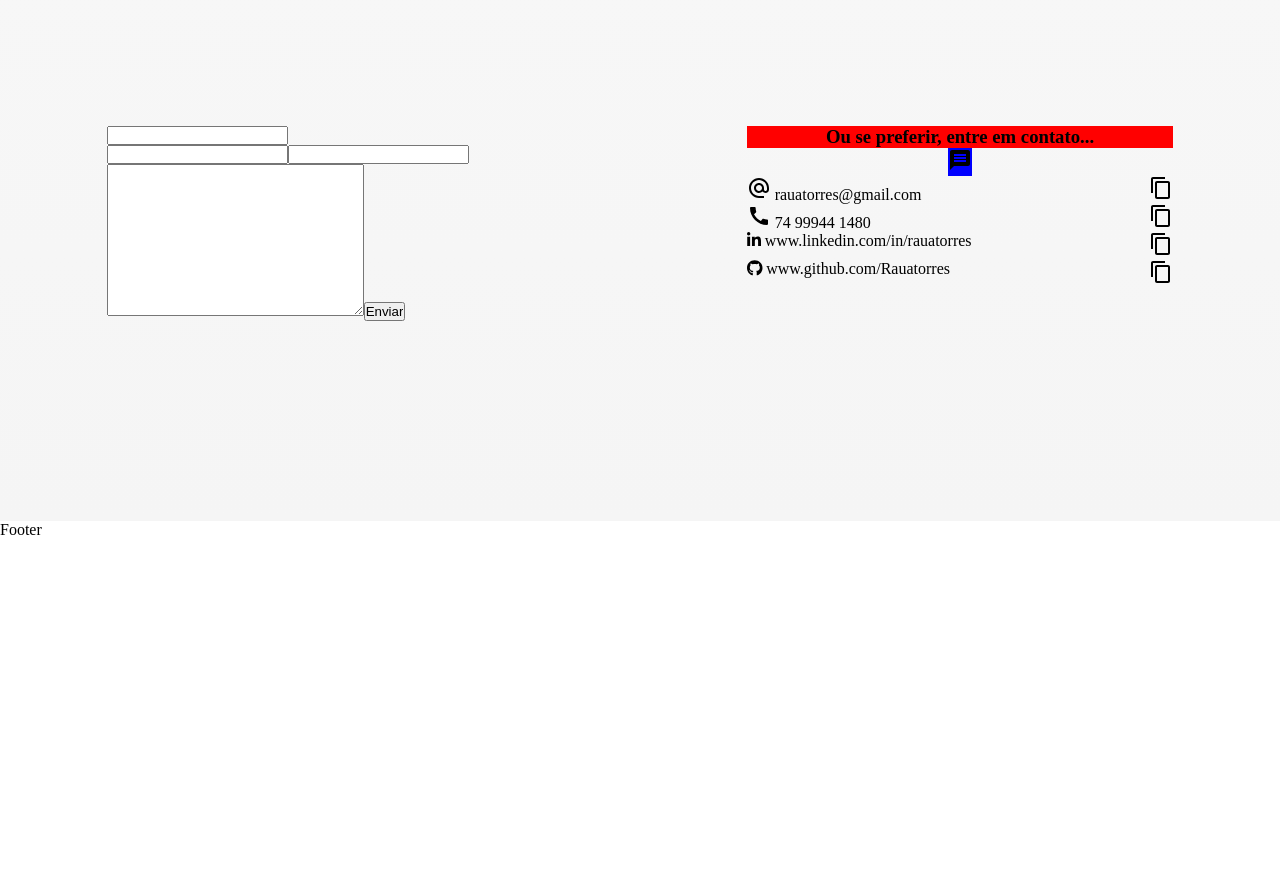
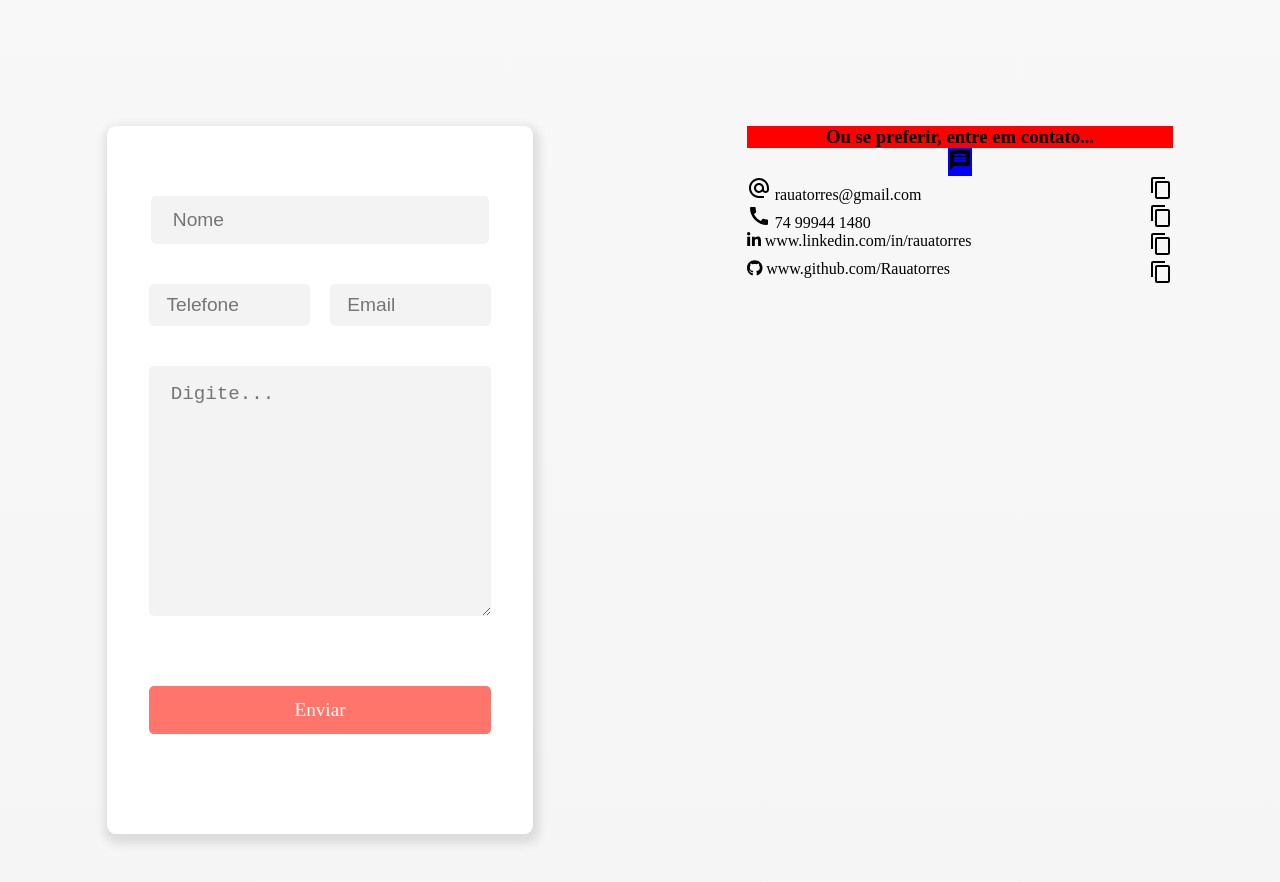
Before and after one commit to Rauatorres/meu-site, a React (Create React App) app: page / in a window 1280 px wide. Shown: the part 6800-7682 px from the top of the page. Before the commit the page ends 7339 px from the top, so only its background shows below. Built offline with nearby package versions, Linux system fonts and the light colour scheme.

Commit message:
visual inicial do formulário da área de contato

```diff
--- a/src/components/contato/conteudo/Formulario.jsx
+++ b/src/components/contato/conteudo/Formulario.jsx
@@ -24,20 +24,12 @@ export default props=>{
 
     return (
         <form className='ContatoFormulario' onSubmit={submit}>
-            <label htmlFor="">
-                <input type="text" name='nome' onChange={handleStateChange}/>
-            </label>
-            <div>
-                <label htmlFor="">
-                    <input type="tel" name="tel" id="" onChange={handleStateChange}/>
-                </label>
-                <label htmlFor="">
-                    <input type="email" name="email" id="" onChange={handleStateChange}/>
-                </label>
+                <input className='ContatoFormularioInputNome' id='nome' type="text" name='nome' onChange={handleStateChange} placeholder='Nome'/>
+            <div className='ContatoFormularioEmailTelBox'>
+                    <input className='ContatoFormularioInputTel' id="tel" type="tel" name="tel" onChange={handleStateChange} placeholder='Telefone'/>
+                    <input className='ContatoFormularioInputEmail' type="email" name="email" id="email" onChange={handleStateChange} placeholder='Email'/>
             </div>
-            <label htmlFor="">
-                <textarea name="msg" id="" cols="30" rows="10"onChange={handleStateChange}></textarea>
-            </label>
+                <textarea className='ContatoFormularioInputMsg' name="msg" id="msg" cols="30" rows="10"onChange={handleStateChange} placeholder='Digite...'></textarea>
             <input className='BotaoEnviarContato' type="submit" value="Enviar" />
         </form>
     )
--- a/src/components/contato/css/Contato.css
+++ b/src/components/contato/css/Contato.css
@@ -25,7 +25,80 @@
 
 .ContatoFormulario{
     /* background-color: red; */
+    background-color: white;
+    box-shadow: 2px 5px 10px 5px rgba(0, 0, 0, 0.1);
     grid-column: 1/span 4;
+    border-radius: 0.7vw;
+}
+
+.ContatoFormularioLabel{
+    /* background-color: red; */
+    width: fit-content;
+}
+.BotaoEnviarContato{
+    all: unset;
+}
+.ContatoFormularioInputNome,
+.ContatoFormularioInputTel,
+.ContatoFormularioInputEmail,
+.ContatoFormularioInputMsg,
+.BotaoEnviarContato{
+    font-size: 1.5vw;
+    padding: 3% 0;
+    border-radius: 0.4vw;
+    border: none;
+}
+.ContatoFormularioInputNome,
+.ContatoFormularioInputTel,
+.ContatoFormularioInputEmail,
+.ContatoFormularioInputMsg{
+    padding-left: 5%;
+    background-color: #F3F3F3;
+}
+.ContatoFormularioInputNome:focus,
+.ContatoFormularioInputTel:focus,
+.ContatoFormularioInputEmail:focus,
+.ContatoFormularioInputMsg:focus{
+    background-color: #D9D9D9;
+    /* border: none !important; */
+    outline: none;
+}
+
+.ContatoFormularioInputNome{
+    width: 74%;
+    display: block;
+    margin: auto;
+    margin-top: 70px;
+}
+.ContatoFormularioEmailTelBox{
+    width: 80%;
+    margin: auto;
+    margin-top: 40px;
+    display: flex;
+    justify-content: space-between;
+}
+.ContatoFormularioInputTel, .ContatoFormularioInputEmail{
+    width: 42%;
+    /* background-color: blue; */
+    display: block;
+}
+.ContatoFormularioInputMsg{
+    display: block;
+    width: 75%;
+    margin: auto;
+    margin-top: 40px;
+    padding-top: 4%;
+}
+.BotaoEnviarContato{
+    display: block;
+    background-color: #FF756C;
+    color: white;
+    margin: auto;
+    margin-top: 70px;
+    margin-bottom: 100px;
+    width: 80%;
+    text-align: center;
+    cursor: pointer;
 }
 
 .ContatoAreaInformacoes{
```
